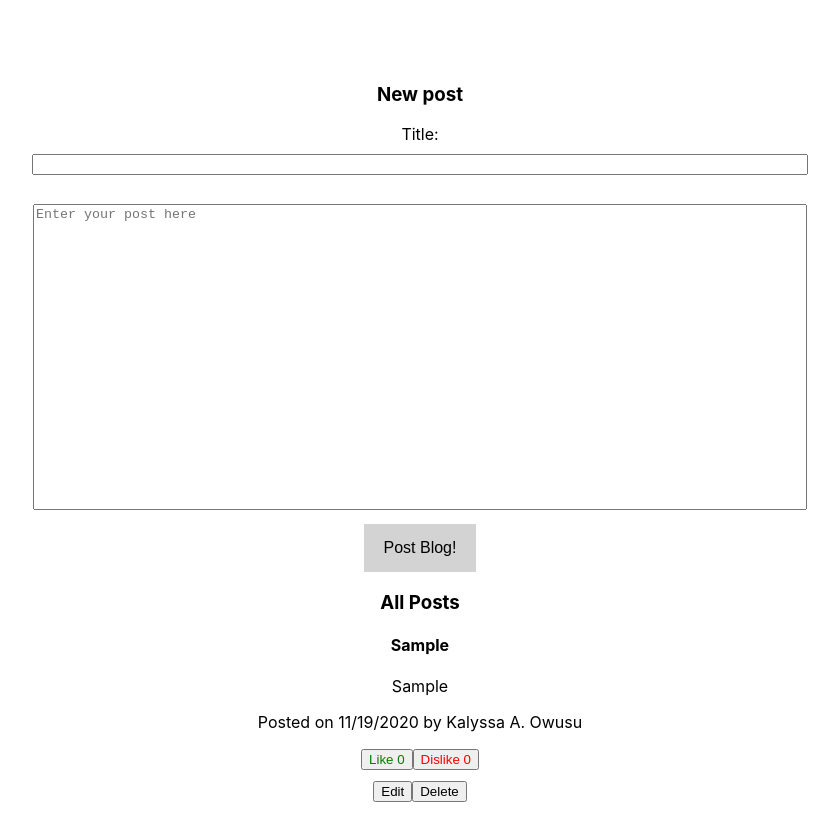
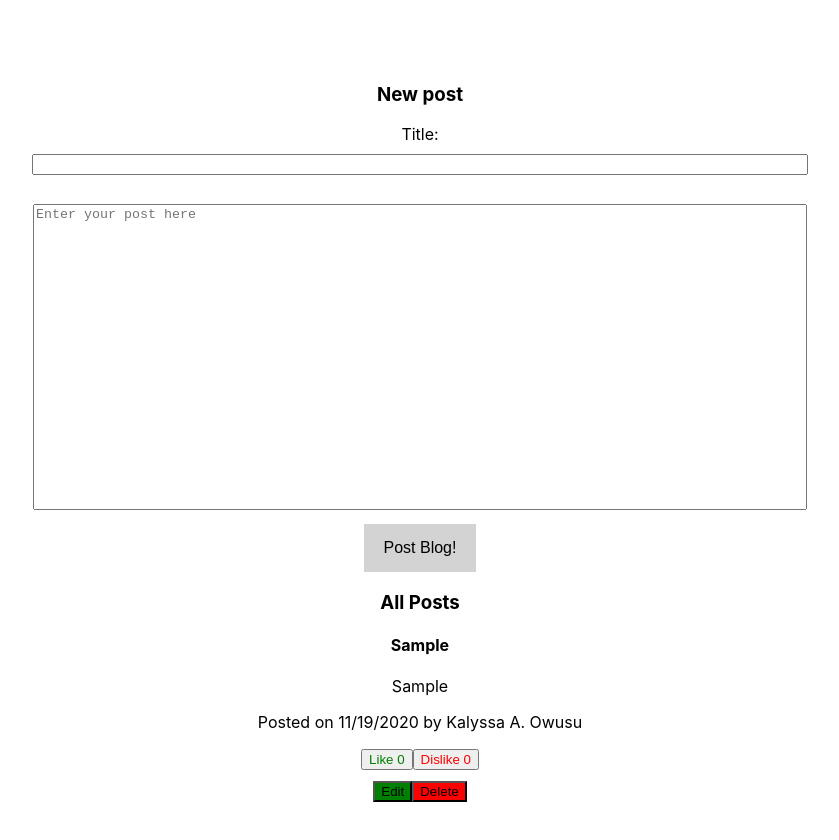
Before and after one commit to kalyssao/premest-soronko, a React (Create React App) app in the folder assignment1/: page / in a window 1280 px wide. Both pictures are taken after typing "Sample", "Sample" into the empty fields and a click on the button "Post Blog!". Shown: the top 840 px of the page, without its empty margins (220-1059 px from the left). Built offline with nearby package versions, Linux system fonts and the light colour scheme.

Commit message:
updated css

```diff
--- a/assignment1/src/styles/posts.css
+++ b/assignment1/src/styles/posts.css
@@ -1,7 +1,7 @@
 .homeDiv {
     margin: 0 auto;
     width: 75%;
-    padding: 5%
+    padding: 5%;
 }
 
 label {
@@ -44,6 +44,15 @@ textarea {
     color: red;
 }
 
+.edit--button {
+    background-color: green;
+}
+
+.delete--button {
+    background-color: red;
+}
+
+
 ul {
     padding: 0;
 }
```
